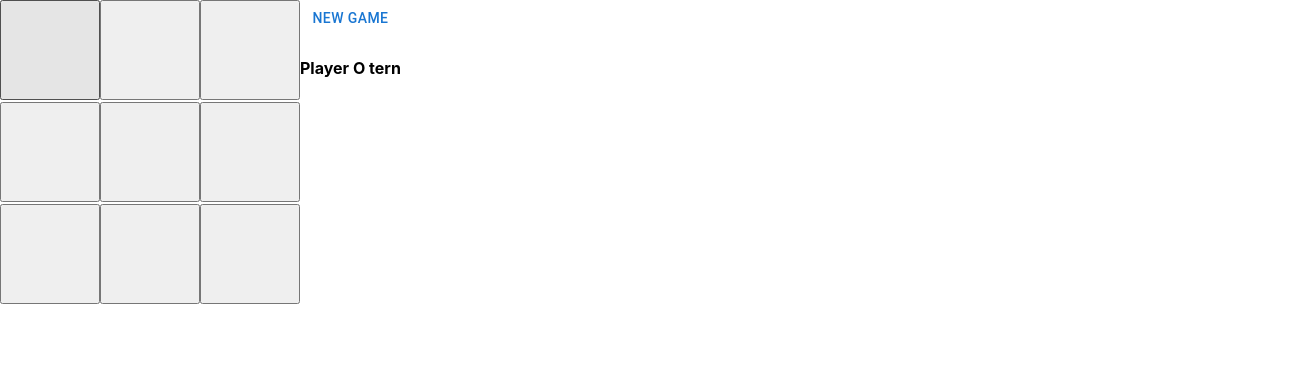
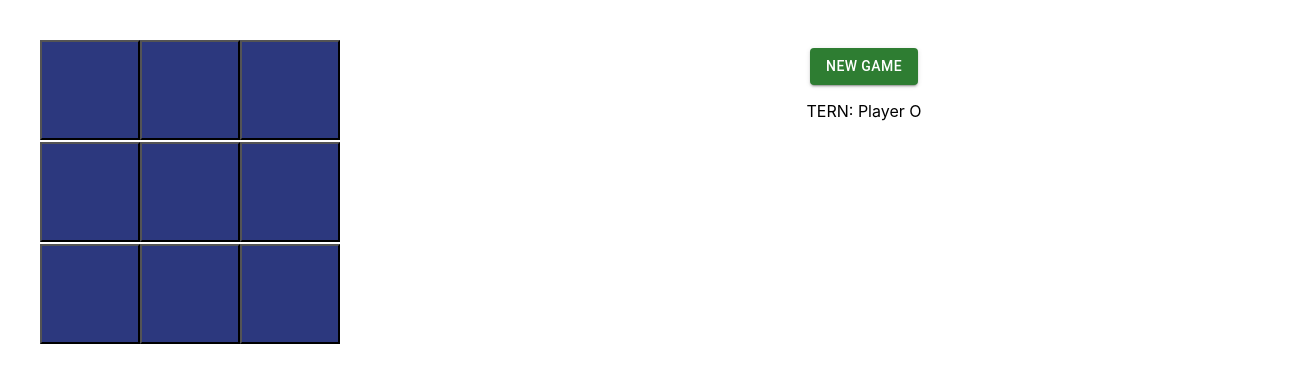
Before and after one commit to Lakrandi-Ayeshani/Tic-tac-toe-game, a React (Create React App) app: page / in a window 1280 px wide. Shown: the top 382 px of the page, 1312 px wide, since content can reach past the window. Built offline with nearby package versions, Linux system fonts and the light colour scheme.

Commit message:
winning combination square color change and styed

```diff
--- a/src/components/Matrix.tsx
+++ b/src/components/Matrix.tsx
@@ -17,6 +17,11 @@ const Matrix: React.FC = () => {
         null, null, null,
         null, null, null
     ];
+    const [defaulColors, setDefaultColors] = useState<Array<string>>([
+        '#2c387e', '#2c387e', '#2c387e',
+        '#2c387e', '#2c387e', '#2c387e',
+        '#2c387e', '#2c387e', '#2c387e'
+    ]);
     const winningCombinations = [
         [0, 1, 2],
         [3, 4, 5],
@@ -32,6 +37,7 @@ const Matrix: React.FC = () => {
     );
     const [player, setPlayer] = useState<SquareValue>('O');
     const [gameOver, setGameOver] = useState<boolean>(false);
+    let [isWinner, setIsWinner] = useState<boolean>(false);
 
     const setValue = (index: number) => {
         if(gameOver) {
@@ -40,8 +46,9 @@ const Matrix: React.FC = () => {
         let newValues = [...values];
         newValues[index] = player;
         setValues(newValues);
-        const isWinner = checkWinner(newValues);
-        if(isWinner) {
+        let isWin = checkWinner(newValues);
+        setIsWinner(checkWinner(newValues)); //state update 45 ekedi true wenne ne 1st attempt after won . ehanda isWin ekath add kala.
+        if(isWin) {
             setGameOver(true);
         }
         setPlayer(player === 'X' ? 'O' : 'X');
@@ -55,30 +62,73 @@ const Matrix: React.FC = () => {
     const checkWinner = (newValues: Array<SquareValue | null>) => {
         const isWin: boolean = winningCombinations.some((combination) => {
             const [a, b, c] = combination;
-            console.log(a,b,c);
             if (newValues[a] && newValues[a] === newValues[b] && newValues[a] === newValues[c]){
+                const newColors = [...defaulColors];
+                newColors[a] = '#039be5';
+                newColors[b] = '#039be5';
+                newColors[c] = '#039be5';
+                setDefaultColors(newColors);
                 return true;
             }
             return false;
         });
         return isWin;
     }
-
+    console.log(isWinner);
     return (
-        <Grid container>
+        <Grid container margin={4}>
+            <Grid item xs={12} sm={6} padding={1}>
                 <GridStyled>
                     {values.map((valueDisplay , index) => (
                         <Grid item xs={4} key={index} style={{ padding: 0 }}>
-                        <Square index={index} value={valueDisplay}  setValue={setValue}/>
+                            <Square index={index} value={valueDisplay}  setValue={setValue} color={defaulColors[index]}/>
                         </Grid>
                     ))}
                 </GridStyled>
-            <div>
-                <Button onClick={handleNewGame}>New Game</Button>
-                <h4>{player === 'O' ? 'Player O tern' : 'Player X tern'}</h4>
-            </div>
+            </Grid>
+            <Grid paddingTop={2} width={'30%'}>
+                <Button variant="contained" color="success" onClick={handleNewGame}>New Game</Button>
+                {isWinner && gameOver ? (
+                    <p>{player === 'O' ? 'Congratulations...! Player X won' : 'Congratulations...! Player O won'}</p>
+                ) : (
+                    <p>{player === 'O' ? 'TERN: Player O ' : 'TERN: Player X'}</p>
+                )}
+
+            </Grid>
         </Grid>
     );
 };
 
 export default Matrix;
+
+
+    // const [clickedCount, setClickedCount] = useState(0);
+
+    // const checkWinner = (board) => {
+    //     for (let i = 0; i < winningCombinations.length; i++) {
+    //       const [a, b, c] = winningCombinations[i];
+    //       if (board[a] && board[a] === board[b] && board[a] === board[c]) {
+    //         return true; // We have a winner
+    //       }onClick = {() => setClickedCount(clickedCount+1)}
+    //     }
+    //     return false;
+    //   };
+
+    /* {   clickedCount < 10 ? (
+                                clickedCount % 2 === 0 ? (
+                                    <Square clickedValue={0} clickedCount={clickedCount} setClickedCount={setClickedCount}/>
+                                ) : (
+                                    <Square clickedValue={'X'} clickedCount={clickedCount} setClickedCount={setClickedCount}/>
+                                )
+                            ) : (
+                                <div>
+                                    {Array.from(Array(9)).map((_, index) => (
+                                        <Square clickedValue={null}  key={index} clickedCount={0} setClickedCount={setClickedCount}/>
+                                    ))}
+                                </div>
+                            )
+                        }     */
+
+    /* <div>
+                <Button onClick={() => setClickedCount(10)}>New Game</Button>
+            </div> */
--- a/src/components/Square.tsx
+++ b/src/components/Square.tsx
@@ -1,26 +1,47 @@
 import React from 'react';
 import { styled } from '@mui/system';
 import { SquareValue } from '../type/Type';
+import { Button } from '@mui/material';
 
-const MyButtonStyled = styled('button')({
-    width: '100px',
-    height: '100px',
-    padding: 0,
-    cursor: 'pointer',
-    backgroundColor: '',
-    fontSize: '70px',
-    '&:hover': {
-        backgroundColor: '435585',
-    },
-    '&:actiive': {
-        backgroundColor: 'black',
-    },
-});
+// const MyButtonStyled = styled('button')({
+//     width: '100px',
+//     height: '100px',
+//     padding: 0,
+//     cursor: 'pointer',
+//     backgroundColor: '',
+//     fontSize: '70px',
+//     color: 'white',
+//     '&:hover': {
+//         backgroundColor: '#3f51b5',
+//     },
+//     '&:actiive': {
+//         backgroundColor: 'black',
+//     },
+// });
+
+const MyButtonStyled = styled('button')<{
+    $bgColor?: string;
+}>`
+    width: 100px;
+    height: 100px;
+    padding: 0;
+    cursor: pointer;
+    background-color: ${props => props.$bgColor};
+    font-size: 70px;
+    color: white;
+    &:hover {
+        background-color: #3f51b5;
+    }
+    &:active { /* Fixed the typo in :active */
+        background-color: black;
+    }
+`;
 
 interface SquareProps {
     value: SquareValue | null;
     setValue: (index: number) => void;
     index: number;
+    color: string;
 }
 
 const Square: React.FC<SquareProps> = (props) => {
@@ -32,10 +53,10 @@ const Square: React.FC<SquareProps> = (props) => {
     }
 
     return (
-        <MyButtonStyled onClick={handleSetValue}>
+        <MyButtonStyled  $bgColor={props.color} onClick={handleSetValue}>
             {props.value}
         </MyButtonStyled>
     );
 }
 
-export default Square
+export default Square;
```
Lines whose indentation alone changed are shown as unchanged.
